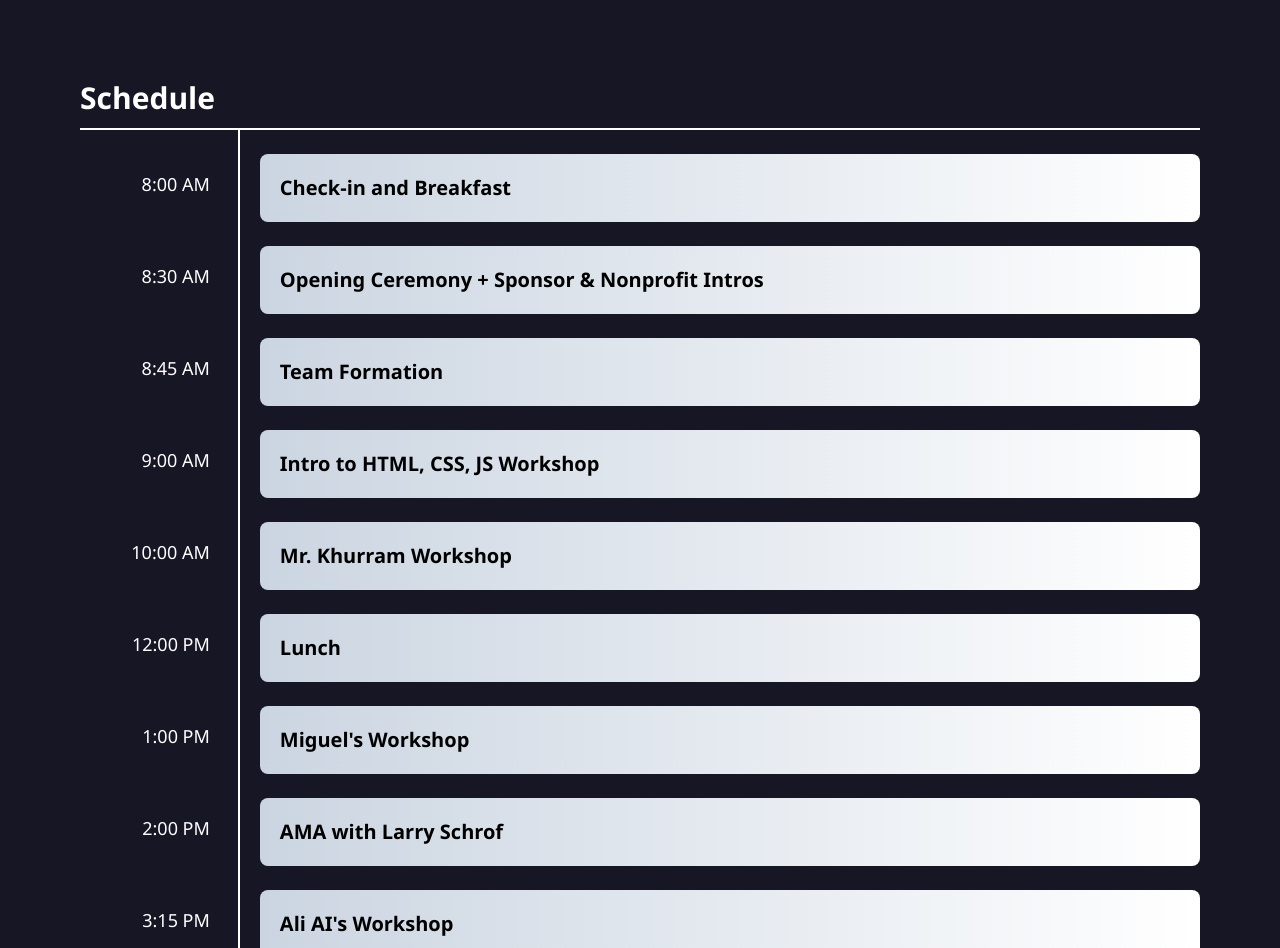
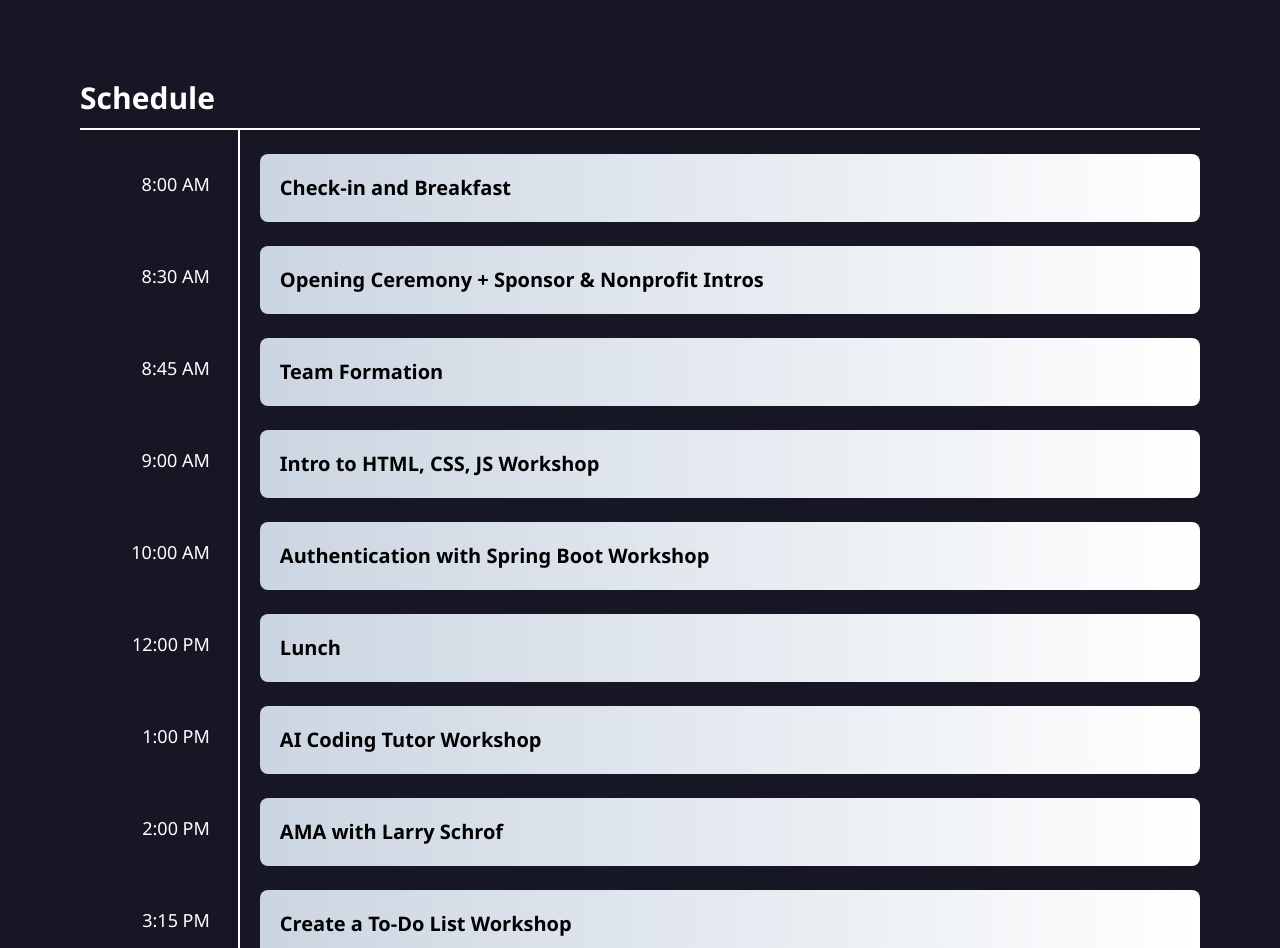
Before and after one commit to AAlchi/HSHacks, a Next.js app in the folder hshacks/: page /components/homepage_component/schedule/Schedule in a window 1280 px wide. Shown: the top 948 px of the page. Built offline with nearby package versions, Linux system fonts and the light colour scheme.

Commit message:
Schedule posted

```diff
--- a/hshacks/pages/components/homepage_component/schedule/Schedule.tsx
+++ b/hshacks/pages/components/homepage_component/schedule/Schedule.tsx
@@ -34,7 +34,7 @@ const ScheduleData = [
     time: "10:00 AM",
     items: [{
       _id: 1,
-      name: "Mr. Khurram Workshop"
+      name: "Authentication with Spring Boot Workshop"
     }]
   },
   {
@@ -48,7 +48,7 @@ const ScheduleData = [
     time: "1:00 PM",
     items: [{
       _id: 1,
-      name: "Miguel's Workshop"
+      name: "AI Coding Tutor Workshop"
     }]
   },
   {
@@ -62,7 +62,7 @@ const ScheduleData = [
     time: "3:15 PM",
     items: [{
       _id: 1,
-      name: "Ali AI's Workshop"
+      name: "Create a To-Do List Workshop"
     }]
   },
   {
--- a/hshacks/pages/index.tsx
+++ b/hshacks/pages/index.tsx
@@ -6,6 +6,7 @@ import Landing from "./components/homepage_component/landing/Landing";
 import Team from "./components/homepage_component/team/Team";
 import Sponsors from "./components/homepage_component/sponsors/Sponsors";
 import Head from "next/head";
+import Schedule from "./components/homepage_component/schedule/Schedule";
 
 export default function Home() {
   return (
@@ -19,7 +20,7 @@ export default function Home() {
       <Landing />
       <Summary />
       <Sponsors />
-      {/* <Schedule /> */}
+      <Schedule />
       <Team />
       <FAQ />
       <Footer />
```
